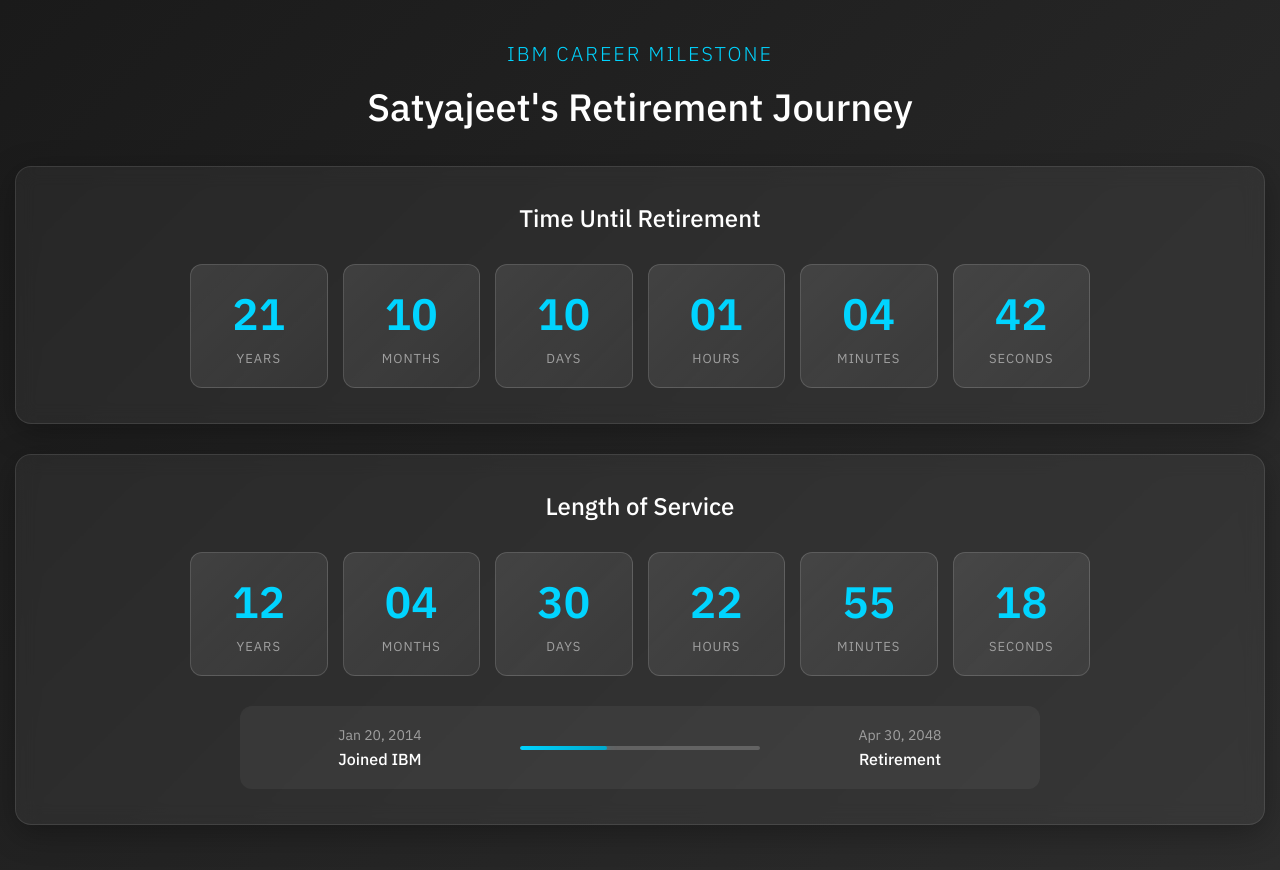
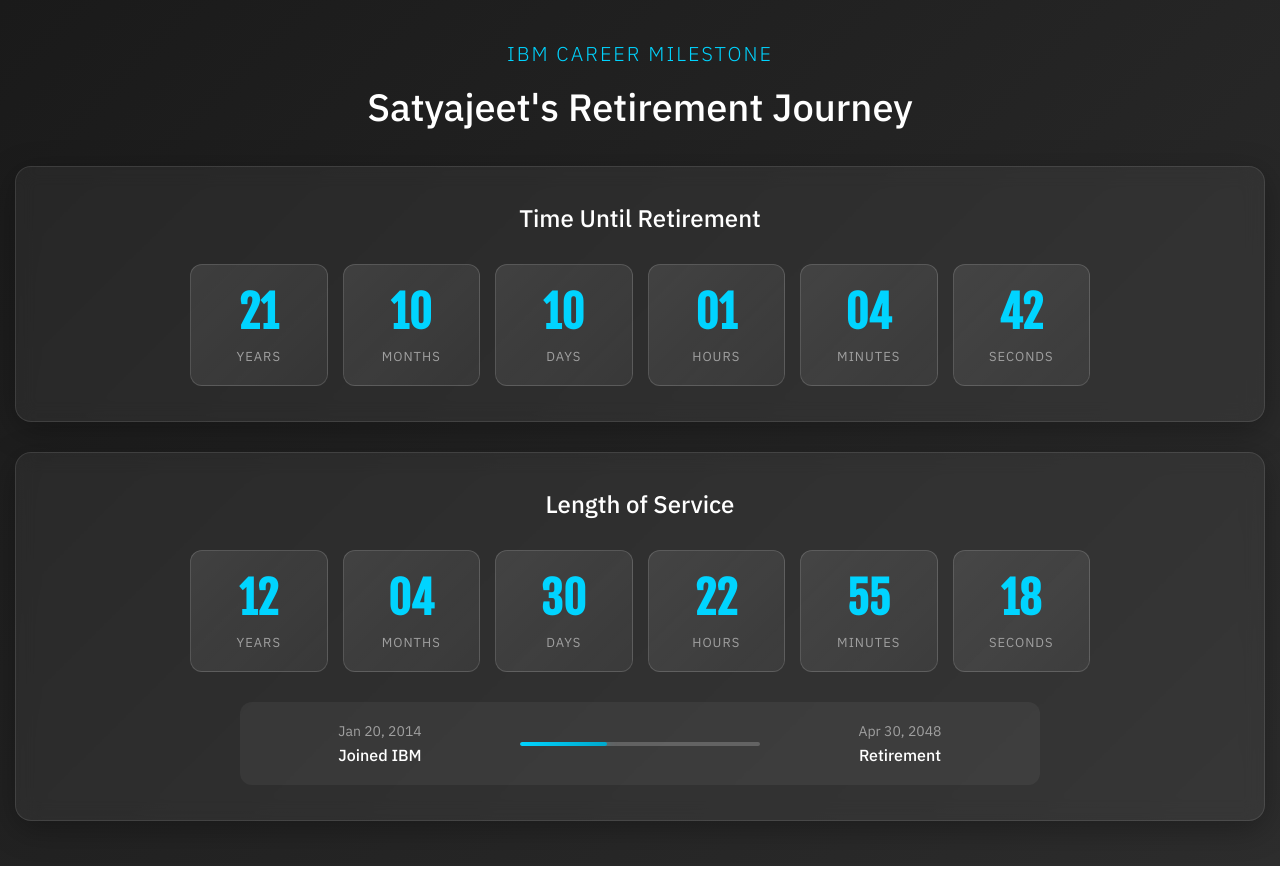
Before and after one commit to satyajeetking/satyajeetretirement, a plain HTML site: page index.html in a window 1280 px wide. Drawn offline with Linux system fonts and the light colour scheme.

Commit message:
Font updated

```diff
--- a/index.html
+++ b/index.html
@@ -7,6 +7,7 @@
     <meta name="viewport" content="width=device-width, initial-scale=1.0">
     <link href="https://fonts.googleapis.com/css2?family=IBM+Plex+Sans:wght@300;400;500;600&display=swap"
         rel="stylesheet">
+    <link href="https://fonts.googleapis.com/css2?family=Fjalla+One&display=swap" rel="stylesheet">
     <style>
         * {
             margin: 0;
@@ -103,6 +104,8 @@
             color: #00d4ff;
             display: block;
             margin-bottom: 8px;
+            font-family: 'Fjalla One', 'IBM Plex Sans', sans-serif;
+            letter-spacing: 0.5px;
         }
 
         .time-label {
```
